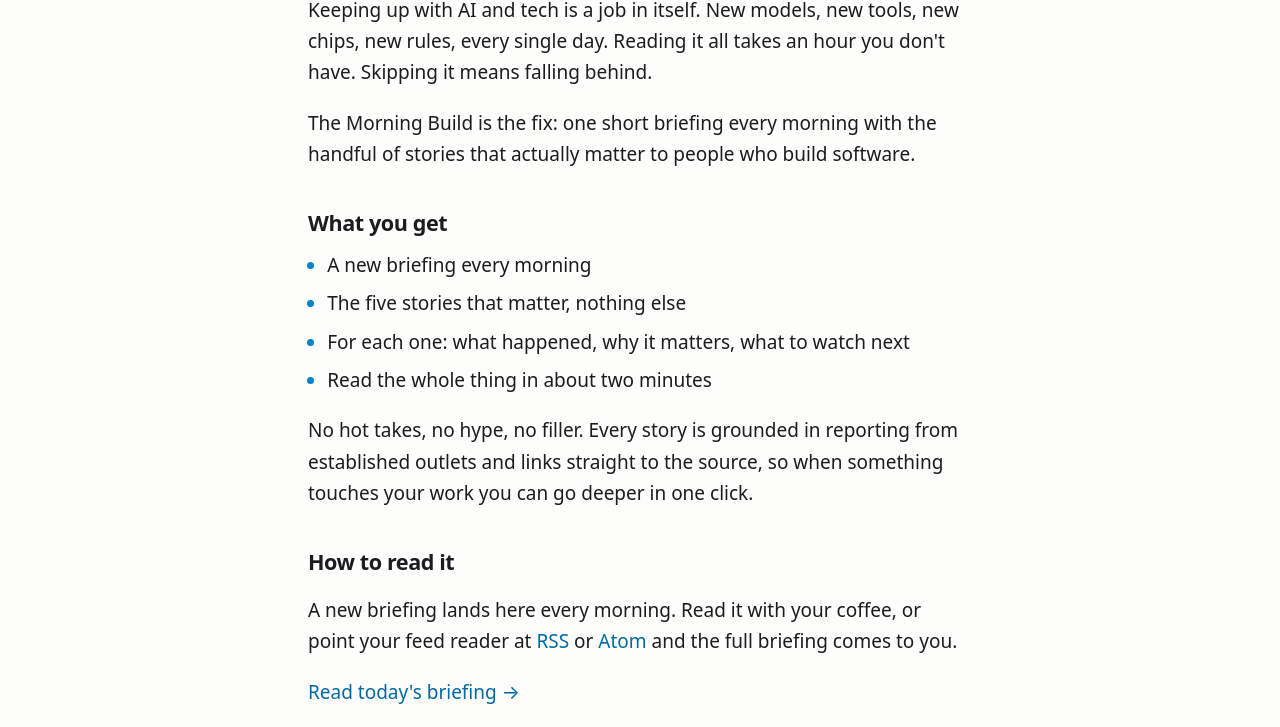
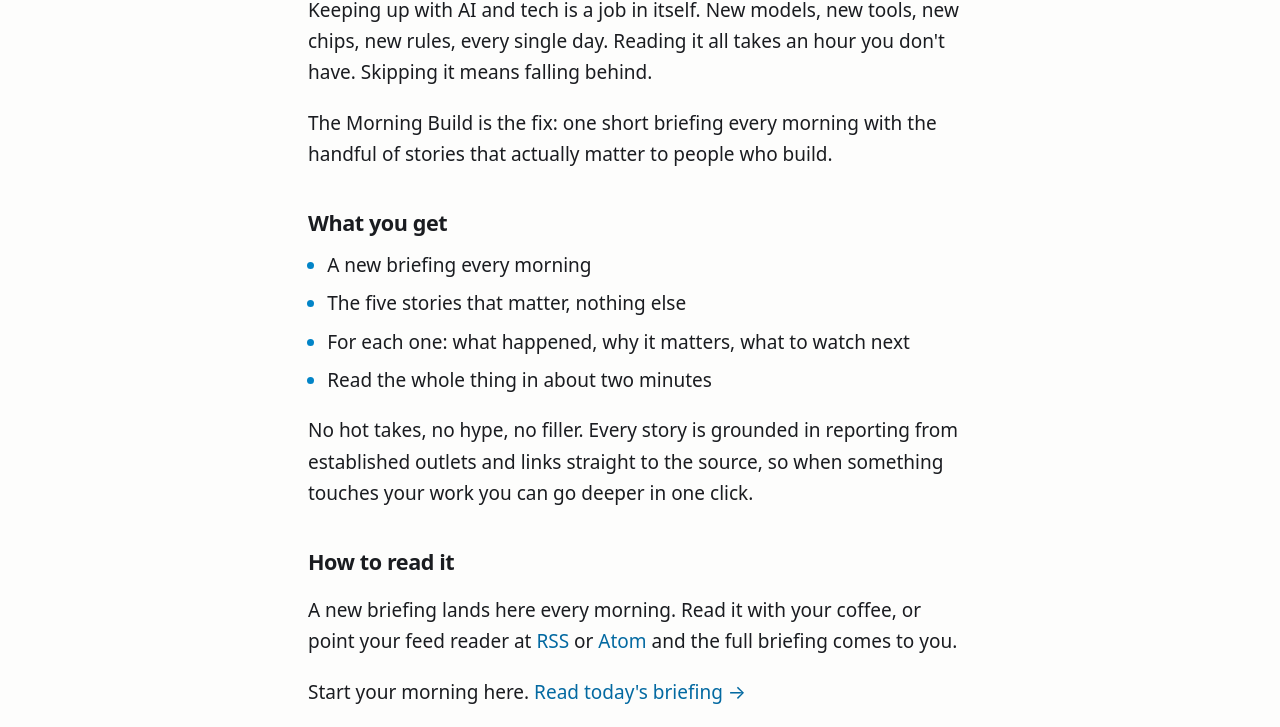
Before and after one commit to noetion/digest, an Astro site in the folder site/: page /about in a window 1280 px wide. Shown: the part 225-952 px from the top of the page. Built offline with nearby package versions, Linux system fonts and the light colour scheme; Astro itself is replaced by a stand-in of ours.

Commit message:
Widen About audience to people who build and add morning CTA.
Co-authored-by: Cursor <cursoragent@cursor.com>

```diff
--- a/site/src/pages/about.astro
+++ b/site/src/pages/about.astro
@@ -5,7 +5,7 @@ import { SITE_NAME } from "../lib/site";
 
 <Base
   title={`About | ${SITE_NAME}`}
-  description="The Morning Build is a free daily briefing on the AI and tech stories that matter to people who build software. Read it in two minutes."
+  description="The Morning Build is a free daily briefing on the AI and tech stories that matter to people who build. Read it in two minutes."
 >
   <div class="wrap">
     <section class="digest">
@@ -18,8 +18,7 @@ import { SITE_NAME } from "../lib/site";
         </p>
         <p>
           {SITE_NAME} is the fix: one short briefing every morning with the
-          handful of stories that actually matter to people who build
-          software.
+          handful of stories that actually matter to people who build.
         </p>
 
         <h2>What you get</h2>
@@ -43,6 +42,7 @@ import { SITE_NAME } from "../lib/site";
           <a href="/atom.xml">Atom</a> and the full briefing comes to you.
         </p>
         <p>
+          Start your morning here.
           <a href="/">Read today's briefing &rarr;</a>
         </p>
       </div>
```
